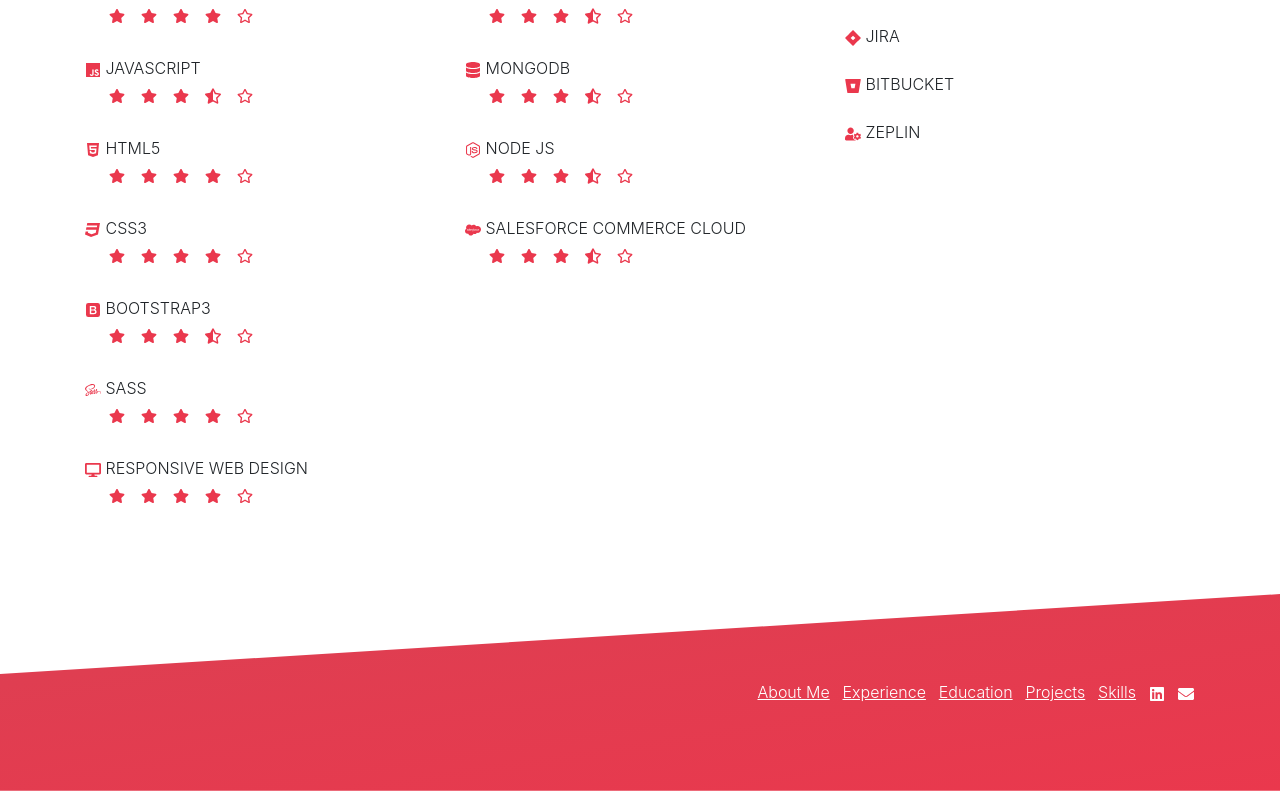
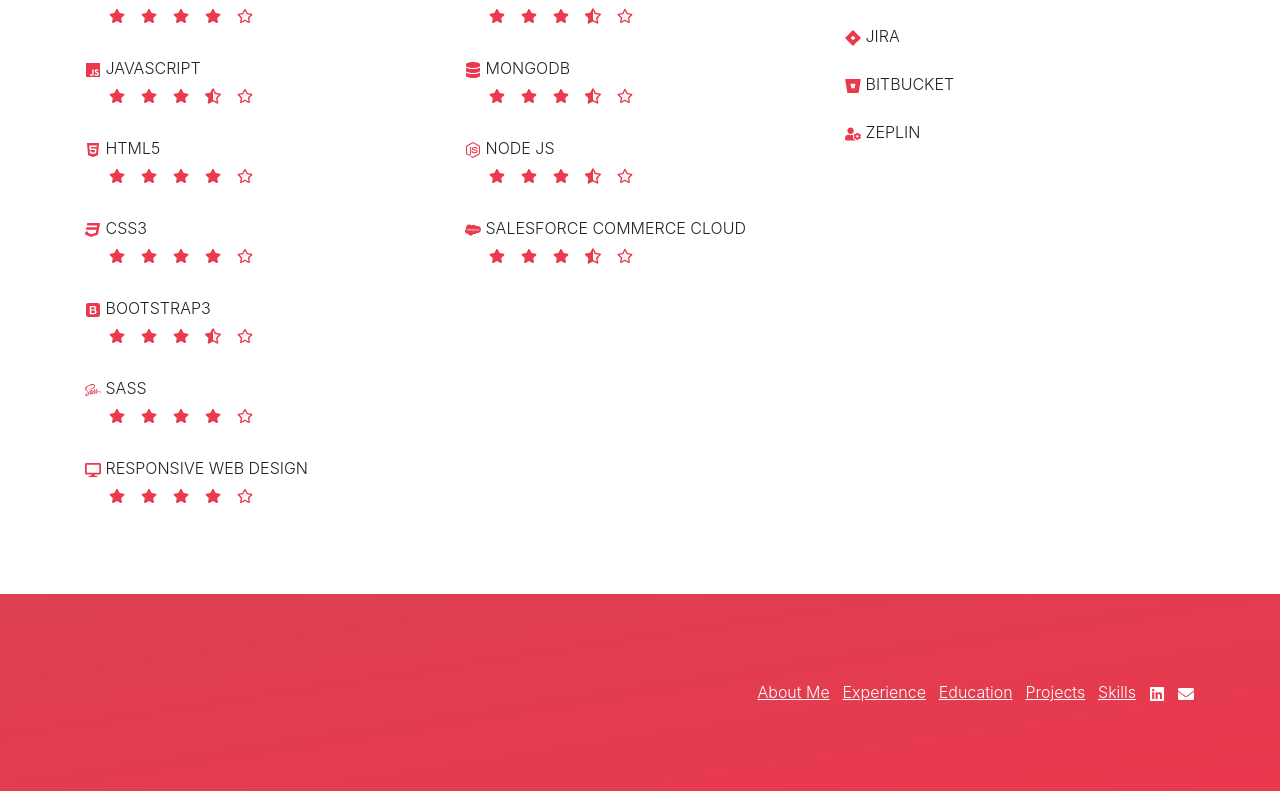
Before and after one commit to dineshs7/dinesh-resume, a React (Create React App) app: page / in a window 1280 px wide. Shown: the part 4206-4997 px from the top of the page. Built offline with nearby package versions, Linux system fonts and the light colour scheme.

Commit message:
clip-path removed in mobile devices

```diff
--- a/src/components/About.jsx
+++ b/src/components/About.jsx
@@ -15,7 +15,6 @@
                             <h3>UI Developer at SearchnScore Solutions</h3>
                             <h4>Coimbatore, Tamilnadu, India</h4>
                             </div>
-                            <br/><br/>
                             <p>Hi there,<br/><br/>
                             I'm really excited to introduce myself.
                             I was born in a small village in Salem district, Tamilnadu in 1996.
--- a/src/scss/_about.scss
+++ b/src/scss/_about.scss
@@ -7,6 +7,9 @@
 
 .about {
     height: auto;
+    @include respond(small) {
+        padding-top: 10vh;
+    }
     @include respond(large) {
         padding-top: 5vh;
         height: 100vh;
--- a/src/scss/_experience.scss
+++ b/src/scss/_experience.scss
@@ -10,7 +10,6 @@
     color: $white;
     padding: 10vh 0 12vh;
     height: auto;
-    clip-path: polygon(0 10vh, 0 100%, 100% 92vh, 100% 0);
     @include respond(xsmall) {
         padding: 10vh 0 15vh;
         clip-path: polygon(0 10vh, 0 100%, 100% 255vh, 100% 0);
--- a/src/scss/_footerNavigation.scss
+++ b/src/scss/_footerNavigation.scss
@@ -17,10 +17,8 @@
 .footer-navigation {
     text-align: center;
     max-width: 100vw;
-    height: 20vh;
-    padding-top: 20vw;
+    padding: 10vw;
     background: linear-gradient(to right bottom, rgba(211,16,39, 0.8), $red);
-    clip-path: polygon(0 10vh, 0 100%, 100% 100%, 100% 0);
     @include respond(xsmall) {
         padding-top: 15vw;
         height: auto;
--- a/src/scss/_projects.scss
+++ b/src/scss/_projects.scss
@@ -9,7 +9,6 @@
     color: $white;
     padding: 10vh 0 12vh;
     height: auto;
-    clip-path: polygon(0 10vh, 0 100%, 100% 92vh, 100% 0);
     @include respond(small-landscape) {
         padding: 10vh 0 14vh;
         clip-path: polygon(0 10vh, 0 100%, 100% 202vh, 100% 0);
```
